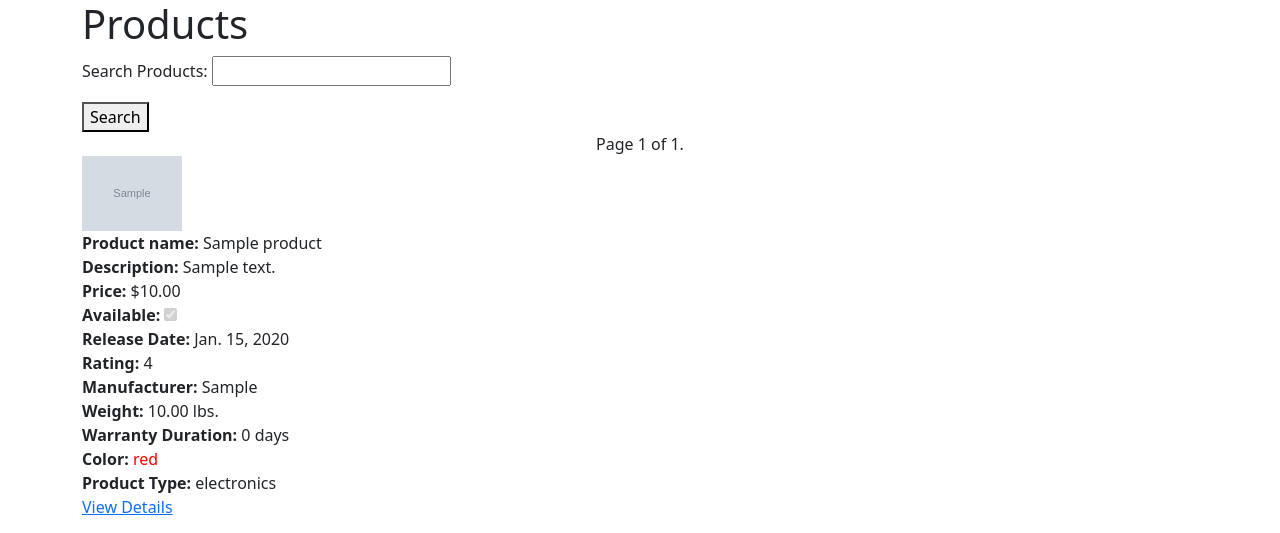
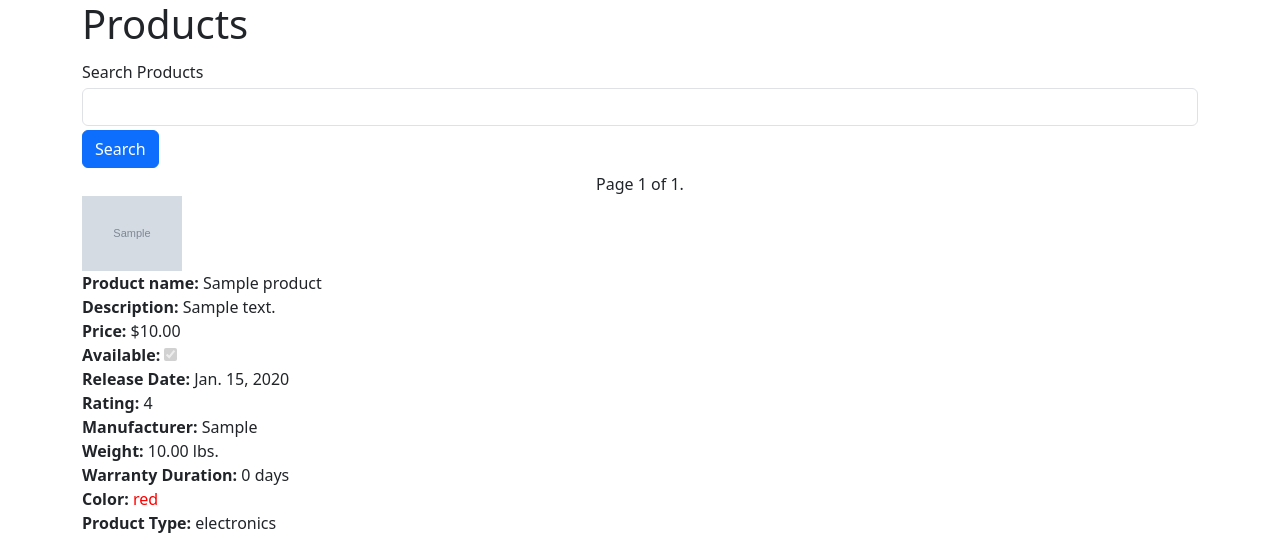
Before and after one commit to jdustinwilliams/django_test_base, a Django app: page /products/ in a window 1280 px wide. Shown: the top 533 px of the page. Run offline with Django 4.2, Linux system fonts and the light colour scheme; tables that the repository leaves empty hold one stand-in row (values such as "Sample post"); grey boxes marked "Sample" are stand-in pictures.

Commit message:
Style search form

```diff
--- a/products/forms.py
+++ b/products/forms.py
@@ -3,5 +3,7 @@
 
 class ProductSearchForm(forms.Form):
     search_query = forms.CharField(
-        max_length=255, required=False, label="Search Products"
+        required=False,
+        label="Search Products",
+        widget=forms.TextInput(attrs={"class": "form-control"}),
     )
--- a/templates/products/product_list.html
+++ b/templates/products/product_list.html
@@ -5,9 +5,12 @@
 {% block content %}
 
   <div>
-    <form method="get" action="{% url 'products' %}">
-      {{ search_form.as_p }}
-      <button type="submit">Search</button>
+    <form method="get" action="{% url 'products' %}" class="form-inline">
+      {% for field in search_form %}
+        <label for="{{ field.auto_id }}" class="my-1">{{ field.label }}</label>
+        {{ field }}
+      {% endfor %}
+      <button type="submit" class="btn btn-primary my-1">Search</button>
     </form>
   </div>
 
```
